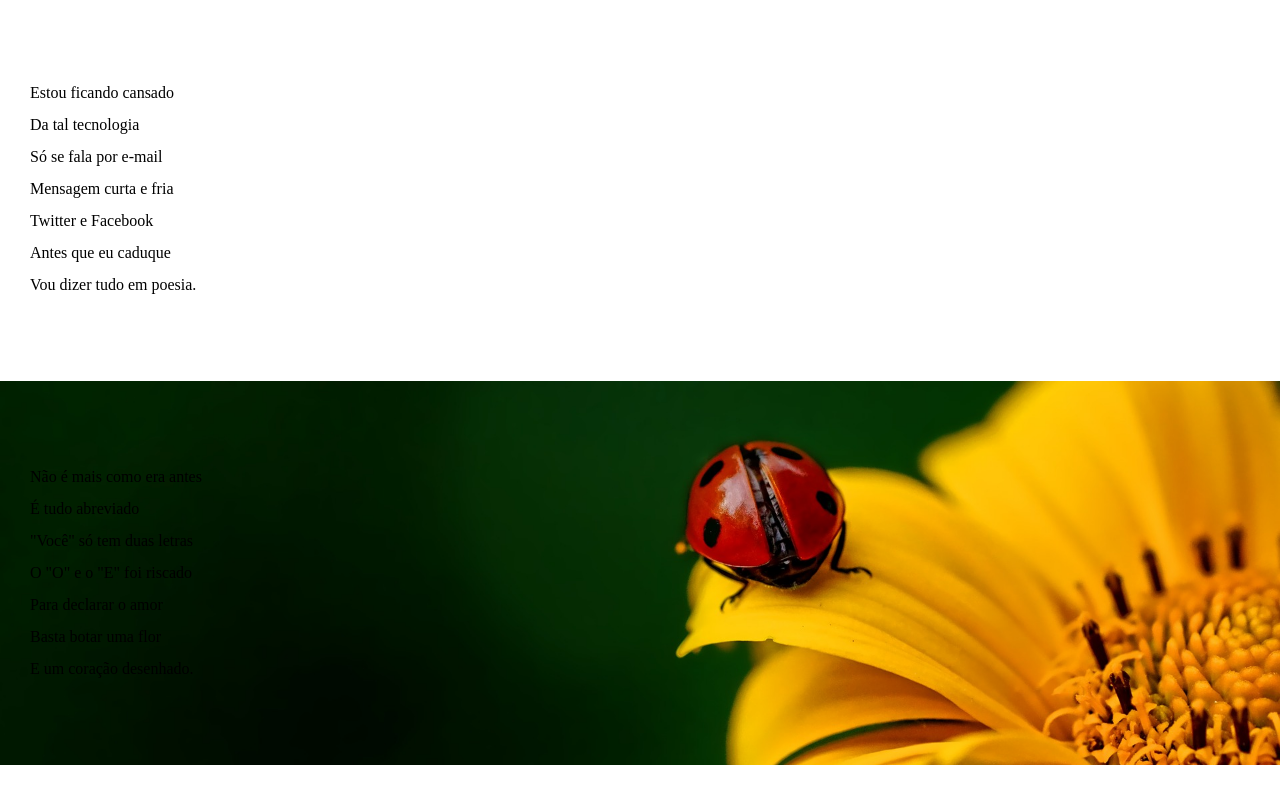
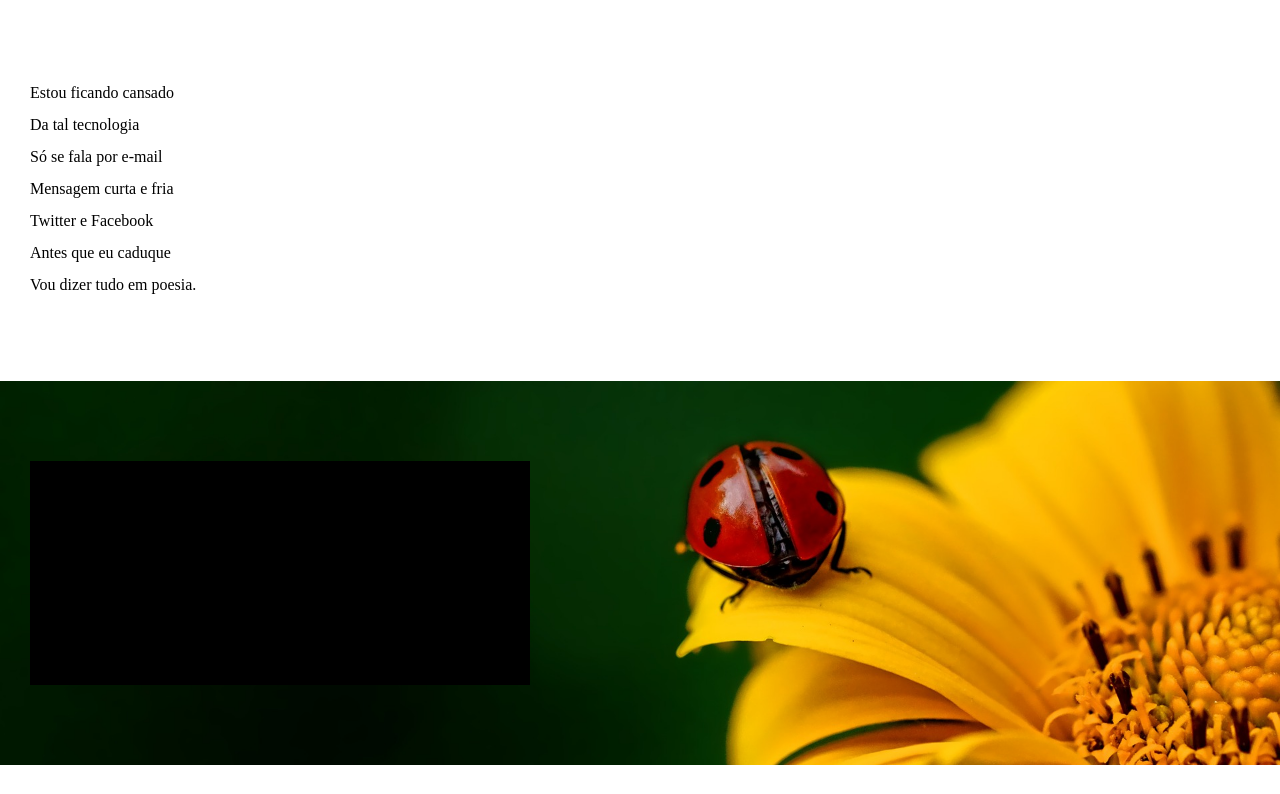
Before and after one commit to Luan-meneses/html-css, a plain HTML site: page treinamento/Desafio012/projeto-cordel.html in a window 1280 px wide. Shown: the part 158-952 px from the top of the page. Drawn offline with Linux system fonts and the light colour scheme.

Commit message:
update file

```diff
--- a/treinamento/Desafio012/estilo/style.css
+++ b/treinamento/Desafio012/estilo/style.css
@@ -48,6 +48,11 @@ section.normal {
     color: black;
 }
 
+section.imagem > p {
+    width: 500px;
+    background-color: black;
+}
+
 section#imagem {
     background-color: black;
     color: white;
```
